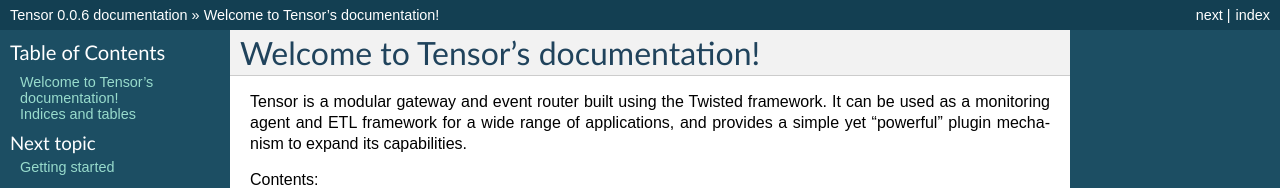
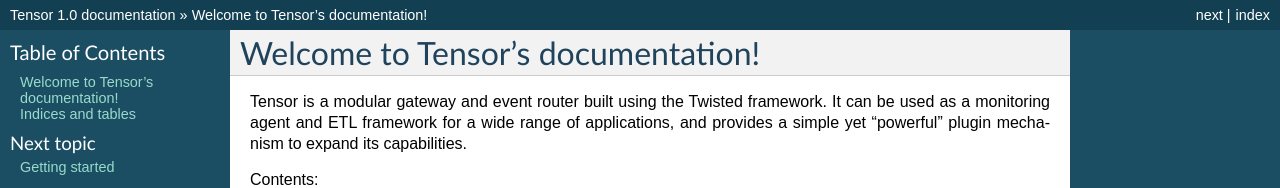
Before and after one commit to calston/tensor, a Sphinx documentation site: the page built from docs/index.rst, in a window 1280 px wide and 900 px high. Shown: the top 188 px of the window. Built offline with Sphinx 7.4.7, drawn with Linux system fonts in a browser that asks for light colours; some of the changed text lies outside the part shown.

Commit message:
Whoa, doc version is outdated

```diff
--- a/docs/conf.py
+++ b/docs/conf.py
@@ -54,9 +54,9 @@
 # built documents.
 #
 # The short X.Y version.
-version = '0.0.6'
+version = '1.0'
 # The full version, including alpha/beta/rc tags.
-release = '0.0.6'
+release = '1.0'
 
 # The language for content autogenerated by Sphinx. Refer to documentation
 # for a list of supported languages.
```
